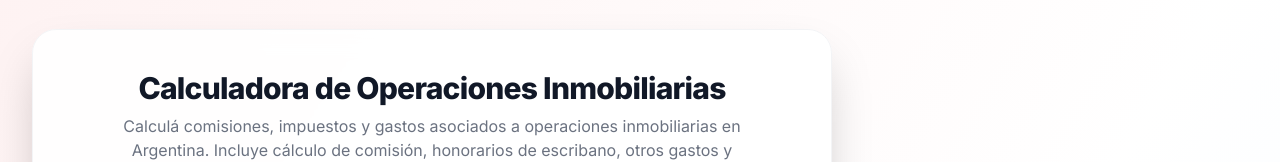
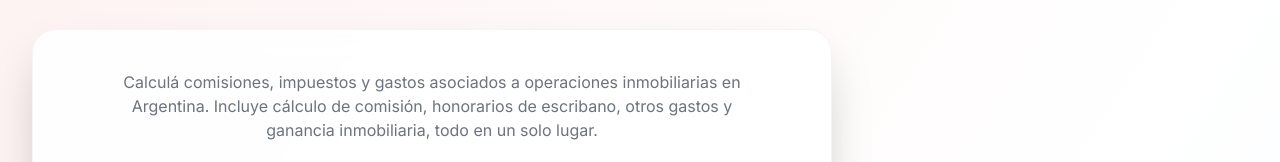
Before and after one commit to Tabix-Group/rialtor, a Next.js app in the folder frontend/: page /calculator in a window 1280 px wide. Shown: the part 153-315 px from the top of the page. Built offline with nearby package versions, Linux system fonts and the light colour scheme; no server answers; sample sign-in values are in the browser's storage.

Commit message:
calculadora integral v2

```diff
--- a/frontend/src/app/calculator/page.tsx
+++ b/frontend/src/app/calculator/page.tsx
@@ -220,7 +220,6 @@ export default function CalculatorPage() {
             <section id="comision" className="mb-12">
               <div className="bg-white/90 rounded-3xl shadow-2xl p-10 border border-gray-100 backdrop-blur-md flex flex-col gap-10">
                 <div className="text-center mb-2">
-                  <h1 className="text-3xl font-extrabold text-gray-900 tracking-tight mb-2">Calculadora de Operaciones Inmobiliarias</h1>
                   <p className="text-base text-gray-500 max-w-2xl mx-auto">
                     Calculá comisiones, impuestos y gastos asociados a operaciones inmobiliarias en Argentina. Incluye cálculo de comisión, honorarios de escribano, otros gastos y ganancia inmobiliaria, todo en un solo lugar.
                   </p>
```
